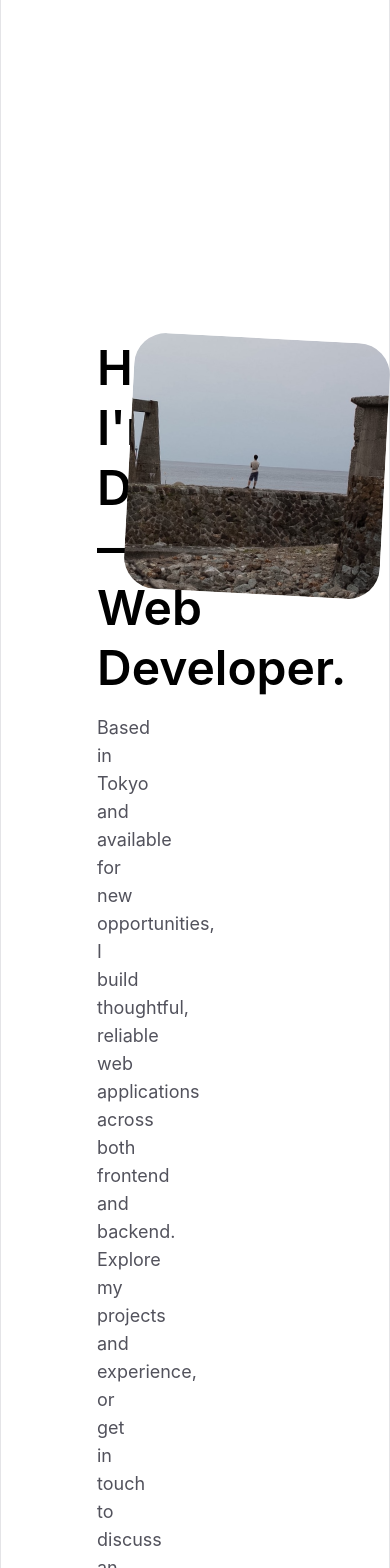
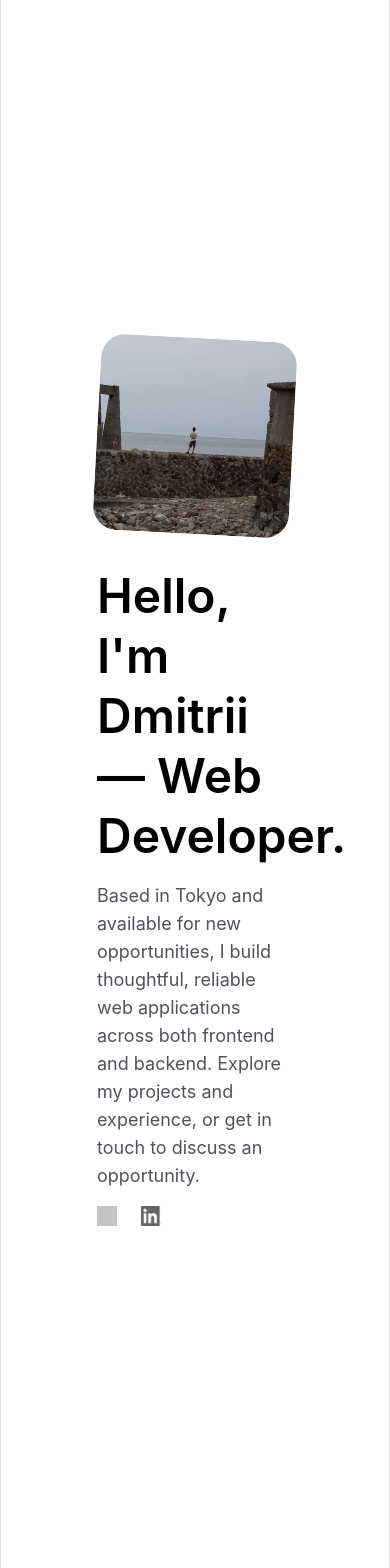
Before and after one commit to script-amv/portfolio, a React (Vite) app: page / in a window 390 px wide. Shown: the top 1568 px of the page. Built offline with nearby package versions, Linux system fonts and the light colour scheme; grey boxes are pictures that could not be loaded.

Commit message:
style: refine intro portrait layout
- use a responsive flex layout for section asides
- resize and soften the intro portrait styling

```diff
--- a/src/App.tsx
+++ b/src/App.tsx
@@ -12,7 +12,7 @@ function App() {
         description="Based in Tokyo and available for new opportunities, I build thoughtful, reliable web applications across both frontend and backend. Explore my projects and experience, or get in touch to discuss an opportunity."
         aside={
           <img
-            className="aspect-square w-full rotate-3 rounded-[2rem] object-cover"
+            className="aspect-square w-80 max-w-full shrink-0 rotate-3 rounded-3xl object-cover"
             src={portrait}
           />
         }
--- a/src/Section.tsx
+++ b/src/Section.tsx
@@ -19,11 +19,11 @@ function Section({
     <section
       className={
         aside
-          ? "grid grid-cols-[minmax(0,42rem)_minmax(16rem,1fr)] items-top gap-8"
+          ? "flex flex-col-reverse gap-8 sm:flex-row"
           : "max-w-2xl"
       }
     >
-      <div className="max-w-2xl">
+      <div className="max-w-2xl flex-1">
         <Heading className="text-5xl/tight font-semibold">{title}</Heading>
         <p className="mt-4 text-lg text-zinc-600">{description}</p>
         {children}
```
